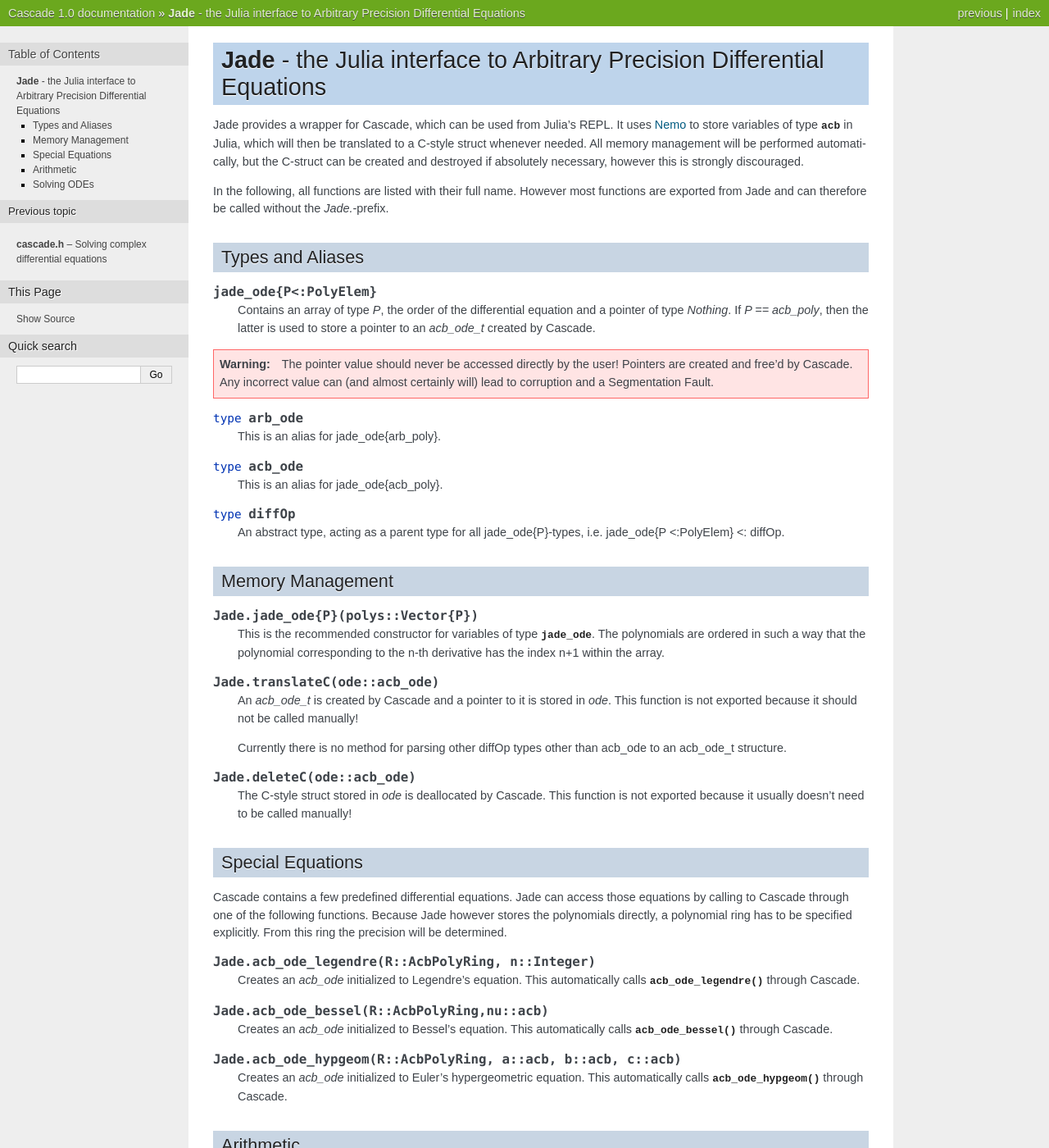
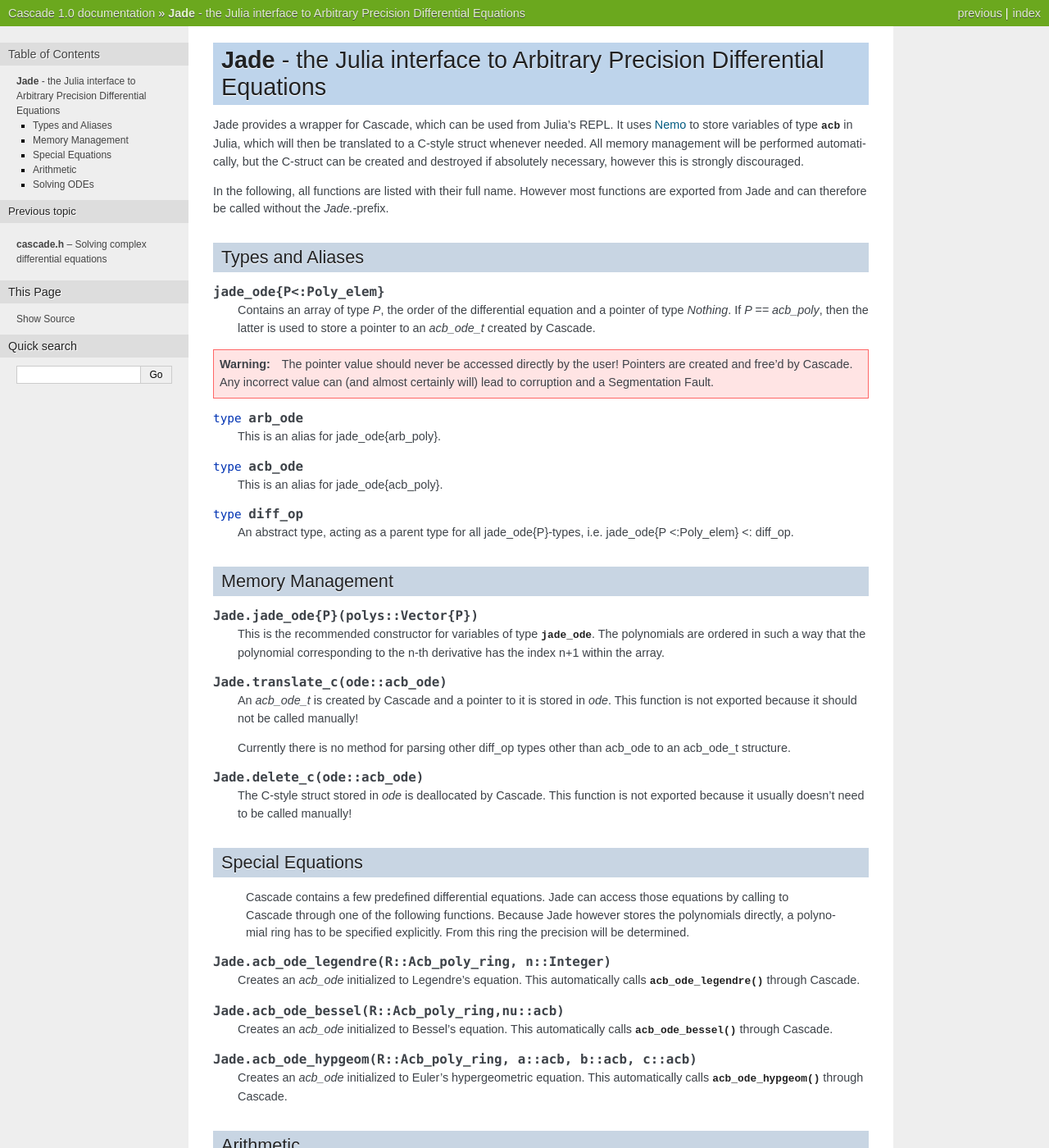
Before and after one commit to MGessinger/Cascade, a Sphinx documentation site: the page built from doc/source/jade.rst, in a window 1280 px wide and 1400 px high. Shown: the whole window at 82% size. Built offline with Sphinx 7.4.7, drawn with Linux system fonts in a browser that asks for light colours; some of the changed text lies outside the part shown.

Commit message:
Unify Coding style and file formatting
Squashed commit of the following:

commit c120cd3e90494659111b967b7864d11c2e8e8f25
Author: Matthias Gessinger <s6magess@uni-bonn.de>
Date:   Mon Jul 20 15:08:45 2020 +0200

    Fix Markdown

    Escape asterisks, where they are intended as literal characters
    Use Tabs as indentation as opposed to spaces

commit 1bd42e941f6643bdfc6ff5ff5a80ce70f02c723c
Author: Matthias Gessinger <s6magess@uni-bonn.de>
Date:   Mon Jul 20 15:03:59 2020 +0200

    Change line feeds to unix on documentation

commit 36ca4a96b311c0a3bd65de733c42a5f3710edf2f
Author: Matthias Gessinger <s6magess@uni-bonn.de>
Date:   Mon Jul 20 15:00:22 2020 +0200

    Change everything to snake_case

    Stay in accordance with arblib, and use snake case on all functions as well as variables.
    This makes using the library ever so much more convenient.

```diff
--- a/doc/source/jade.rst
+++ b/doc/source/jade.rst
@@ -11,13 +11,13 @@
 Types and Aliases
 --------------------
 
-.. type:: jade_ode{P<:PolyElem}
+.. type:: jade_ode{P<:Poly_elem}
 
-    Contains an array of type *P*, the order of the differential equation and a pointer of type *Nothing*. If *P == acb_poly*, then the latter is used to store a pointer to an `acb_ode_t` created by Cascade.
+	Contains an array of type *P*, the order of the differential equation and a pointer of type *Nothing*. If *P == acb_poly*, then the latter is used to store a pointer to an `acb_ode_t` created by Cascade.
 
 .. warning::
 
-    The pointer value should never be accessed directly by the user! Pointers are created and free'd by Cascade. Any incorrect value can (and almost certainly will) lead to corruption and a Segmentation Fault.
+	The pointer value should never be accessed directly by the user! Pointers are created and free'd by Cascade. Any incorrect value can (and almost certainly will) lead to corruption and a Segmentation Fault.
 
 .. type:: arb_ode
 
@@ -27,63 +27,63 @@
 
 	This is an alias for jade_ode{acb_poly}.
 
-.. type:: diffOp
+.. type:: diff_op
 
-	An abstract type, acting as a parent type for all jade_ode{P}-types, i.e. jade_ode{P <:PolyElem} <: diffOp.
+	An abstract type, acting as a parent type for all jade_ode{P}-types, i.e. jade_ode{P <:Poly_elem} <: diff_op.
 
 Memory Management
 --------------------
 
 .. function:: Jade.jade_ode{P}(polys::Vector{P})
 
-    This is the recommended constructor for variables of type :type:`jade_ode`. The polynomials are ordered in such a way that the polynomial corresponding to the n-th derivative has the index n+1 within the array.
+	This is the recommended constructor for variables of type :type:`jade_ode`. The polynomials are ordered in such a way that the polynomial corresponding to the n-th derivative has the index n+1 within the array.
 
-.. function:: Jade.translateC(ode::acb_ode)
+.. function:: Jade.translate_c(ode::acb_ode)
 
-    An `acb_ode_t` is created by Cascade and a pointer to it is stored in *ode*. This function is not exported because it should not be called manually!
+	An `acb_ode_t` is created by Cascade and a pointer to it is stored in *ode*. This function is not exported because it should not be called manually!
 
-    Currently there is no method for parsing other diffOp types other than acb_ode to an acb_ode_t structure.
+	Currently there is no method for parsing other diff_op types other than acb_ode to an acb_ode_t structure.
 
-.. function:: Jade.deleteC(ode::acb_ode)
+.. function:: Jade.delete_c(ode::acb_ode)
 
-    The C-style struct stored in *ode* is deallocated by Cascade. This function is not exported because it usually doesn't need to be called manually!
+	The C-style struct stored in *ode* is deallocated by Cascade. This function is not exported because it usually doesn't need to be called manually!
 
 Special Equations
 -------------------
 
-Cascade contains a few predefined differential equations. Jade can access those equations by calling to Cascade through one of the following functions. Because Jade however stores the polynomials directly, a polynomial ring has to be specified explicitly. From this ring the precision will be determined.
+	Cascade contains a few predefined differential equations. Jade can access those equations by calling to Cascade through one of the following functions. Because Jade however stores the polynomials directly, a polynomial ring has to be specified explicitly. From this ring the precision will be determined.
 
-.. function:: Jade.acb_ode_legendre(R::AcbPolyRing, n::Integer)
+.. function:: Jade.acb_ode_legendre(R::Acb_poly_ring, n::Integer)
 
-    Creates an `acb_ode` initialized to Legendre's equation. This automatically calls :func:`acb_ode_legendre` through Cascade.
+	Creates an `acb_ode` initialized to Legendre's equation. This automatically calls :func:`acb_ode_legendre` through Cascade.
 
-.. function:: Jade.acb_ode_bessel(R::AcbPolyRing,nu::acb)
+.. function:: Jade.acb_ode_bessel(R::Acb_poly_ring,nu::acb)
 
-    Creates an `acb_ode` initialized to Bessel's equation. This automatically calls :func:`acb_ode_bessel` through Cascade.
+	Creates an `acb_ode` initialized to Bessel's equation. This automatically calls :func:`acb_ode_bessel` through Cascade.
 
-.. function:: Jade.acb_ode_hypgeom(R::AcbPolyRing, a::acb, b::acb, c::acb)
+.. function:: Jade.acb_ode_hypgeom(R::Acb_poly_ring, a::acb, b::acb, c::acb)
 
-    Creates an `acb_ode` initialized to Euler's hypergeometric equation. This automatically calls :func:`acb_ode_hypgeom` through Cascade.
+	Creates an `acb_ode` initialized to Euler's hypergeometric equation. This automatically calls :func:`acb_ode_hypgeom` through Cascade.
 
 Arithmetic
 --------------
 
-Simple arithmetic has been implemented to work with varibles of type *diffOp*. Addition and subtraction as well as multiplication and division by a scalar are implemented as method extensions to the +,-,*,/ functions of the Base package.
-Due to limitations in Nemo's type promotion (e.g. from *fmpz* to *acb*), multiplication might fail if the types are incomptible. However all Julia base types are fully supported.
+	Simple arithmetic has been implemented to work with varibles of type *diff_op*. Addition and subtraction as well as multiplication and division by a scalar are implemented as method extensions to the +,-,*,/ functions of the Base package.
+	Due to limitations in Nemo's type promotion (e.g. from *fmpz* to *acb*), multiplication might fail if the types are incomptible. However all Julia base types are fully supported.
 
-Because a variable of type :type:`jade_ode` represents a differential operator, they are callable on any polynomial, that supports Nemo's *derivative* function.
+	Because a variable of type :type:`jade_ode` represents a differential operator, they are callable on any polynomial, that supports Nemo's *derivative* function.
 
 Solving ODEs
 --------------------
 
-.. function:: Jade.setPolynomial(ode::acb_ode, index::Integer, polynomial::acb_poly)
+.. function:: Jade.set_polynomial(ode::acb_ode, index::Integer, polynomial::acb_poly)
 
-    Replace the polynomial at *index* by *polynomial*. If *ode* has already been translated before, the data will be cleared first. *order* will be adjusted accordingly. Remember that Julia counts from 1!
+	Replace the polynomial at *index* by *polynomial*. If *ode* has already been translated before, the data will be cleared first. *order* will be adjusted accordingly. Remember that Julia counts from 1!
 
-.. function:: Jade.powerSeries(ode::acb_ode,p::acb_poly,n::Integer)
+.. function:: Jade.power_series(ode::acb_ode,p::acb_poly,n::Integer)
 
-    Copute a power series solution of *ode*, which converges when evaluated at *target*, through Cascade. The precision is automatically determined from the polynomials in *ode*. The inital values are taken from *p*, which also stores the result.
+	Copute a power series solution of *ode*, which converges when evaluated at *target*, through Cascade. The precision is automatically determined from the polynomials in *ode*. The inital values are taken from *p*, which also stores the result.
 
 .. function:: Jade.monodromy(ode::acb_ode,z0=0)
 
-    Compute the monodromy matrix of *ode* around *z0* through Cascade. The value of *z0* defaults to zero.
+	Compute the monodromy matrix of *ode* around *z0* through Cascade. The value of *z0* defaults to zero.
```
Also changed, not shown: doc/source/acb_ode.rst (+24 -24 lines), doc/source/cascade.rst (+23 -23 lines), doc/source/index.rst (line endings or trailing spaces), 5 other files.
